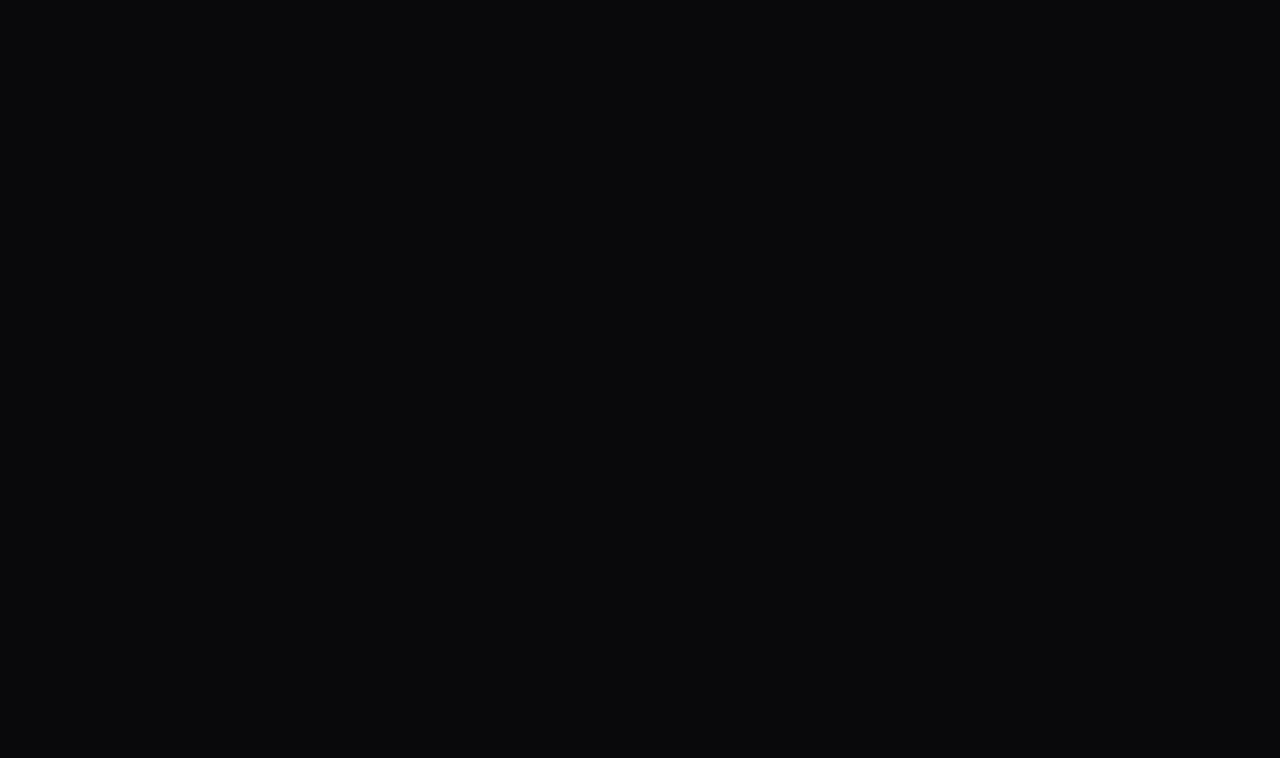
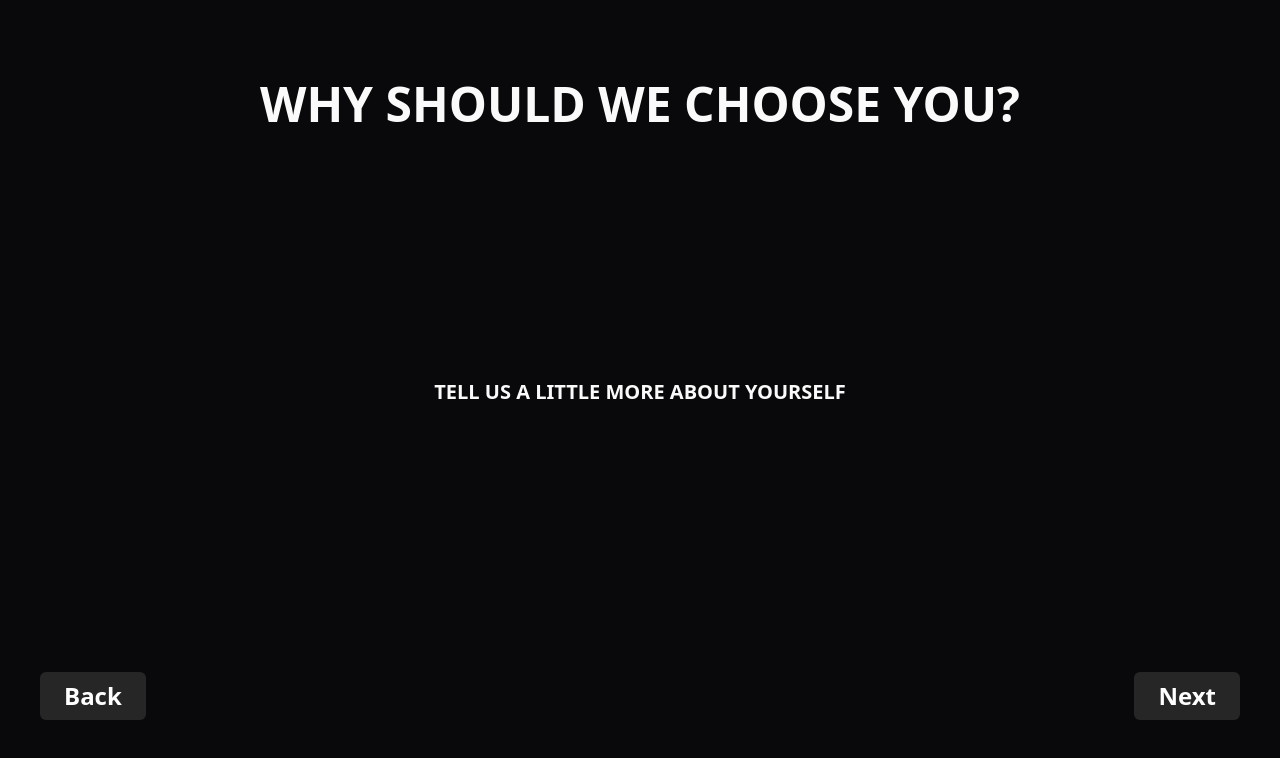
Before and after one commit to lorenzo-vecchio/app-pagamenti-capodanno, a SvelteKit app: page /form in a window 1280 px wide. Shown: the top 758 px of the page. Built offline with nearby package versions, Linux system fonts and the light colour scheme.

Commit message:
Inizio form

```diff
--- a/src/lib/components/GradButton.svelte
+++ b/src/lib/components/GradButton.svelte
@@ -8,6 +8,6 @@
     let props : Props = $props();
 </script>
 
-<Button class='bg-gradient-to-r from-customStart to-customEnd text-white font-bold py-2 px-4 {props.class}' href={props.href}>
+<Button class='text-white font-bold py-2 px-4 {props.class}' href={props.href}>
     {@render props.children()}
 </Button>
--- a/src/routes/+page.svelte
+++ b/src/routes/+page.svelte
@@ -7,7 +7,7 @@
 
 <div class="flex flex-col items-center justify-center h-screen">
   <Lottie animationData={projectx} className="max-w-sm glow" />
-  <GradButton class='mt-4 text-2xl p-6' href='/form'>APPLY NOW</GradButton>
+  <GradButton class='mt-4 text-2xl p-6 bg-gradient-to-r from-customStart to-customEnd' href='/form'>APPLY NOW</GradButton>
 </div>
 
 <style>
--- a/src/routes/form/+page.svelte
+++ b/src/routes/form/+page.svelte
@@ -1,3 +1,15 @@
 <script lang="ts">
+    import GradButton from "$lib/components/GradButton.svelte";
     import { z } from "zod";
 </script>
+
+<div class="flex flex-col items-center justify-between h-screen lg:px-10 px-8 py-20">
+    <h1 class="font-bold text-lg lg:text-5xl">WHY SHOULD WE CHOOSE YOU?</h1>
+    <div class="">
+        <h3 class="font-bold text-sm lg:text-xl uppercase">Tell us a little more about yourself</h3>
+    </div>
+    <div class="flex flex-row justify-between w-full">
+        <GradButton class='mt-4 lg:text-2xl lg:p-6 bg-neutral-800' href='/'>Back</GradButton>
+        <GradButton class='mt-4 lg:text-2xl lg:p-6 bg-neutral-800' href='/'>Next</GradButton>
+    </div>
+</div>
```
